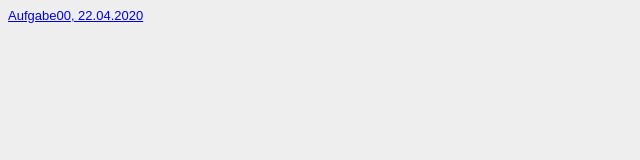
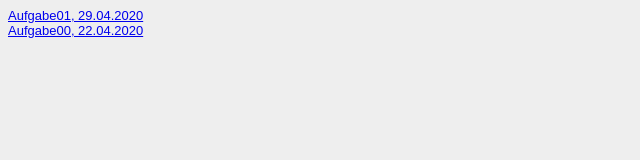
Before and after one commit to timknoop/GIS-SoSe-2020, a plain HTML site: page Steckbrief/steckbrief.htm in a window 1280 px wide. Shown: the whole page, without its empty margins (0-640 px from the left). Drawn offline with Linux system fonts and the light colour scheme.

Commit message:
Steckbrief update 29.04

```diff
--- a/Steckbrief/steckbrief.htm
+++ b/Steckbrief/steckbrief.htm
@@ -13,6 +13,7 @@ body {
 </head>
 <body>
 	<!-- Hier die Links zu den gelösten Aufgaben einstellen, aktuelle oben, alte stehen lassen! Format: Aufgabenbezeichnung, Datum -->
+	<a href="https://timknoop.github.io/GIS-SoSe-2020/Aufgabe01/index.html" target="_blank">Aufgabe01, 29.04.2020 </a><br>
 	<a href="https://timknoop.github.io/GIS-SoSe-2020/Aufgabe00/index.html" target="_blank">Aufgabe00, 22.04.2020 </a>
 </body>
 </html>
```
